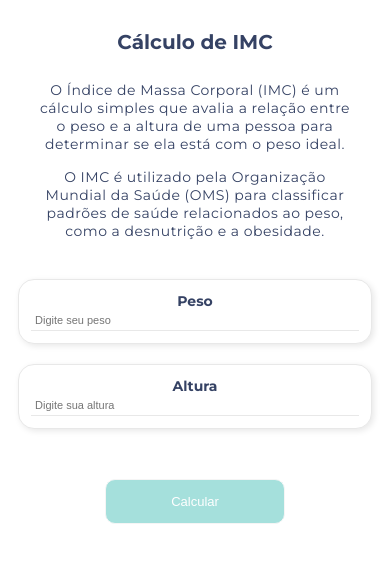
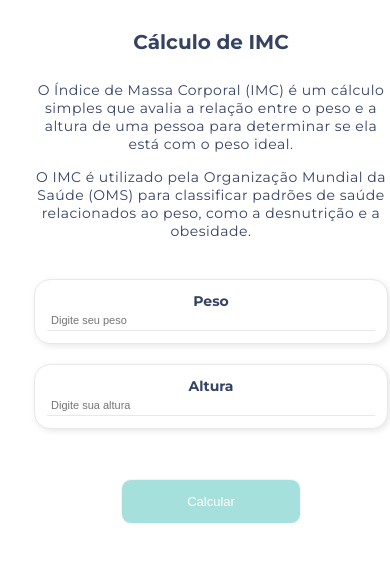
Before and after one commit to alexandre-carvalho/meu-imc, a React (Create React App) app: page / in a window 390 px wide. Shown: the top 562 px of the page. Built offline with nearby package versions, Linux system fonts and the light colour scheme; no server answers.

Commit message:
Fixing scroll on responsive version

```diff
--- a/src/index.css
+++ b/src/index.css
@@ -1,45 +1,43 @@
 @import-normalize;
 @import url("https://fonts.googleapis.com/css2?family=Montserrat:wght@300;400;500;600;700&display=swap");
-
-/**
- * Add the correct display in IE 9-.
- */
 
 audio,
 video {
   display: inline-block;
 }
 
-/**
-  * Remove the border on images inside links in IE 10-.
-  */
-
 img {
   border-style: none;
 }
 
 html,
-body {
+body,
+#root {
   margin: 0;
   padding: 0;
+  width: 100%;
   height: 100%;
+  min-height: 100dvh;
+
   overflow-x: hidden;
+
   font-family: -apple-system, BlinkMacSystemFont, "Montserrat", "Segoe UI",
     "Roboto", "Oxygen", "Ubuntu", "Cantarell", "Fira Sans", "Droid Sans",
     "Helvetica Neue", sans-serif;
+
   -webkit-font-smoothing: antialiased;
   -moz-osx-font-smoothing: grayscale;
+
   background: #fff;
+  scroll-behavior: smooth;
 }
 
-code {
-  font-family: source-code-pro, Menlo, Monaco, Consolas, "Courier New",
-    "Montserrat", monospace;
-}
-
-/* Chrome, Safari, Edge, Opera */
 input::-webkit-outer-spin-button,
 input::-webkit-inner-spin-button {
   -webkit-appearance: none;
   margin: 0;
 }
+
+input[type="number"] {
+  -moz-appearance: textfield; /* Firefox */
+}
--- a/src/pages/home/styles.tsx
+++ b/src/pages/home/styles.tsx
@@ -2,19 +2,24 @@ import styled from "styled-components";
 import theme from "theme";
 
 export const Container = styled.div`
-  height: 100vh;
-  overflow-y: scroll;
+  display: flex;
+  flex-direction: column;
+  align-items: center;
+
+  width: 100%;
+  min-height: 100dvh; /* Mais confiável que 100vh em mobile */
+  padding: 16px;
+
+  overflow-x: hidden;
+  overflow-y: auto;
+  -webkit-overflow-scrolling: touch; /* Scroll suave em iOS */
+
   scrollbar-width: none;
   -ms-overflow-style: none;
 
   &::-webkit-scrollbar {
     display: none;
   }
-
-  display: flex;
-  flex-direction: column;
-  align-items: center;
-  padding: 16px;
 
   @media (min-height: 1000px) {
     padding: 32px;
```
